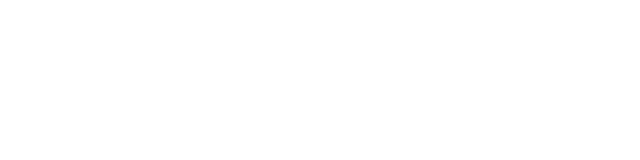
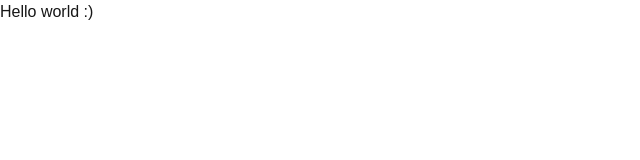
Before and after one commit to anon-js/qnon.kr, a Next.js app: page / in a window 1280 px wide. Shown: the top 160 px of the page, without its empty margins (0-640 px from the left). Built offline with nearby package versions, Linux system fonts and the light colour scheme.

Commit message:
Add: hello message

```diff
--- a/app/page.tsx
+++ b/app/page.tsx
@@ -1,5 +1,5 @@
 export default function Home() {
   return (
-    <></>
+    <>Hello world :)</>
   );
 }
```
